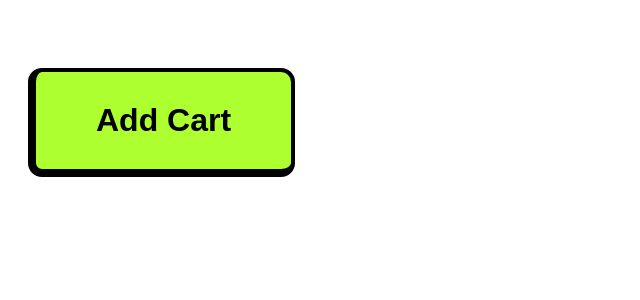
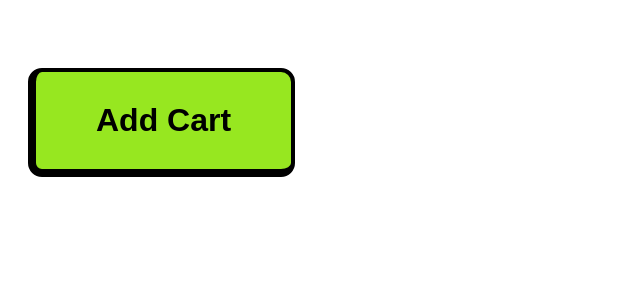
Before and after one commit to JBPORTALS/box-model-example-css, a React (Create React App) app: page / in a window 1280 px wide. In both pictures the pointer is over the button "Add Cart". Shown: the top 300 px of the page, without its empty margins (0-640 px from the left). Built offline with nearby package versions, Linux system fonts and the light colour scheme.

Commit message:
Add psedo selector to catch hover & active state of the button

```diff
--- a/src/App.css
+++ b/src/App.css
@@ -35,3 +35,20 @@
    [ Y - (top & bottom) X - (left & right) ] */
   /* margin: 60px 20px; */
 }
+
+/**
+Pseudo selectors enable us to catch the tiny actions / states of the element and let us
+to define the styles when that action / states happens on that element.
+*/
+
+/* @ When cursor is hover the element */
+.green-button:hover {
+  background: rgb(151, 231, 32);
+  cursor: pointer;
+}
+
+/* @ When cursor pressed in and hold on the element -- Active state */
+/* .green-button:active {
+  border-left: 4px solid black;
+  border-bottom: 4px solid black;
+} */
```
